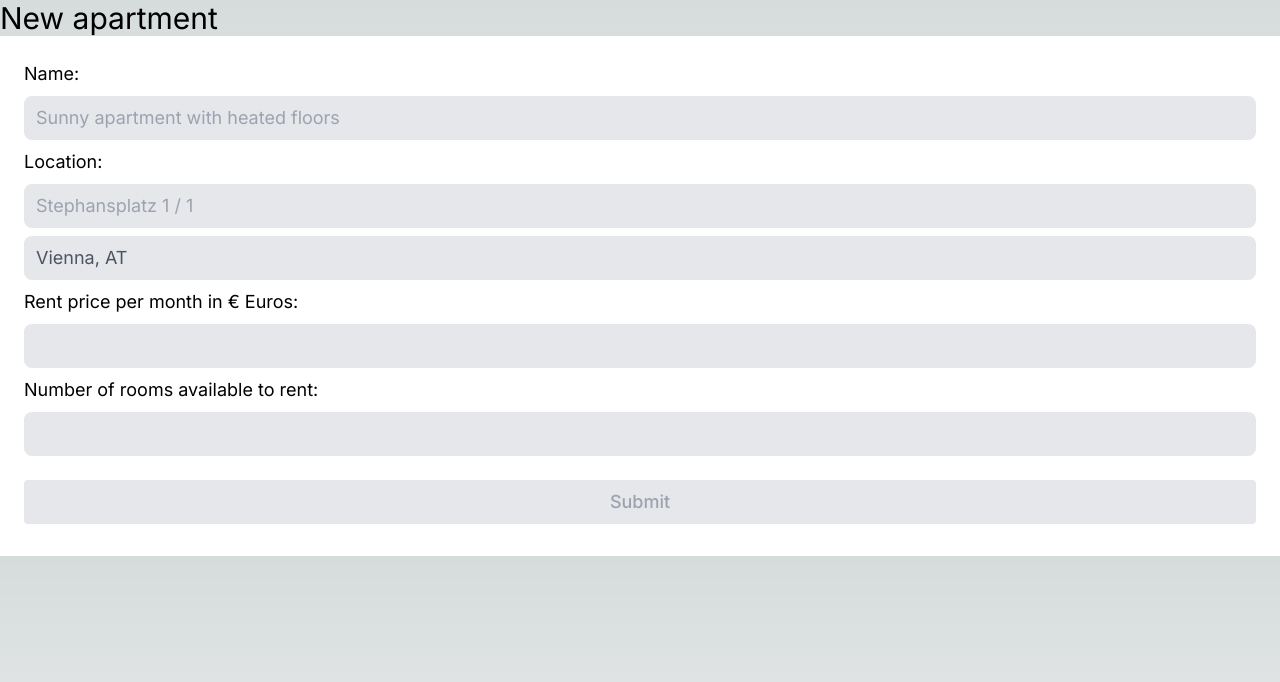
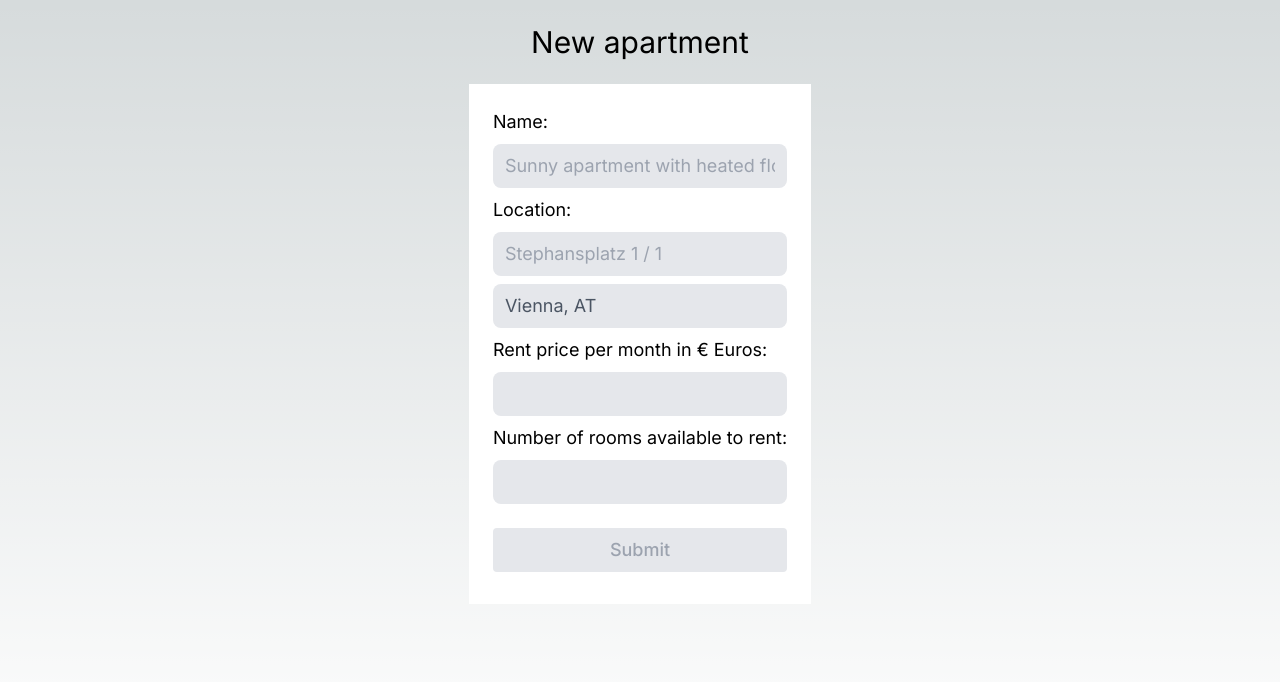
Before and after one commit to lcarvajal/landlord-onboard, a Next.js app: page /apartments/new in a window 1280 px wide. Shown: the top 682 px of the page. Built offline with nearby package versions, Linux system fonts and the light colour scheme.

Commit message:
Style main tag to display form in a flex column

```diff
--- a/src/app/apartments/new/page.tsx
+++ b/src/app/apartments/new/page.tsx
@@ -24,9 +24,6 @@ export default function NewApartment() {
     if (isNaN(price) || price <= 0) {
       errorMessage = "Price must be a number greater than 0"
     }
-    else {
-      console.log(parseFloat(price.value))
-    }
 
     const roomsInput = document.getElementById('rooms') as HTMLInputElement
     const rooms = parseInt(roomsInput.value.replace(/\s/g, ''))
@@ -42,8 +39,8 @@ export default function NewApartment() {
   }
 
   return (
-    <main>
-      <h1 className="text-3xl">New apartment</h1>
+    <main className="h-screen flex flex-col items-center">
+      <h1 className="text-3xl p-6">New apartment</h1>
       <form>
         <label htmlFor="name" >Name:</label>
         <input type="text" id="name" name="name" placeholder="Sunny apartment with heated floors" onChange={validateForm} />
```
